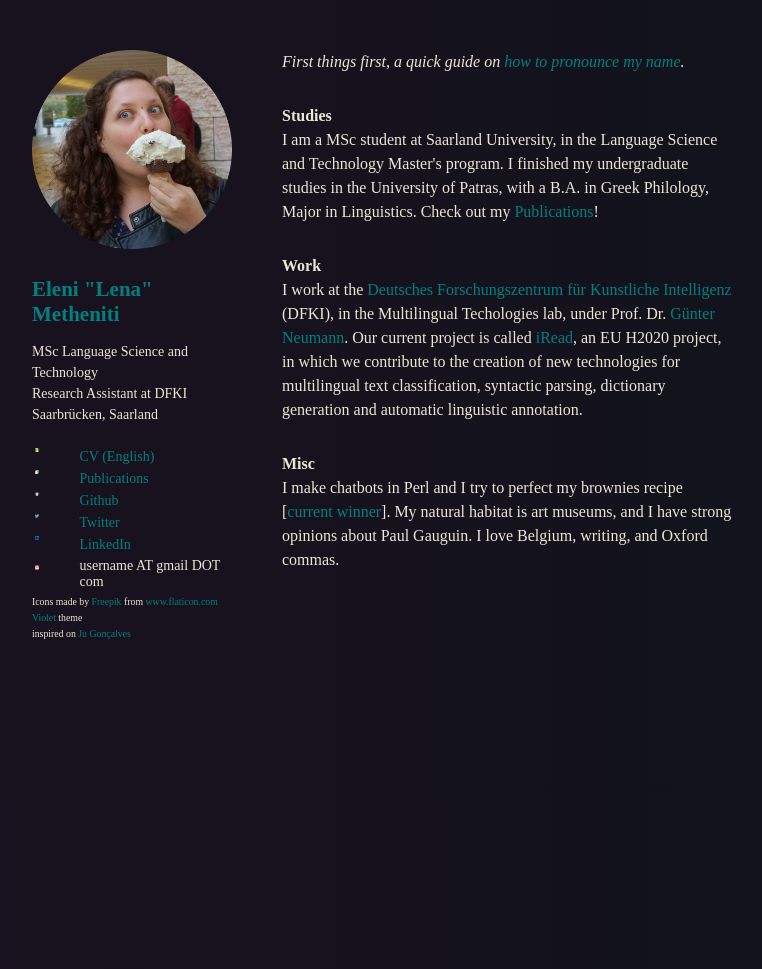
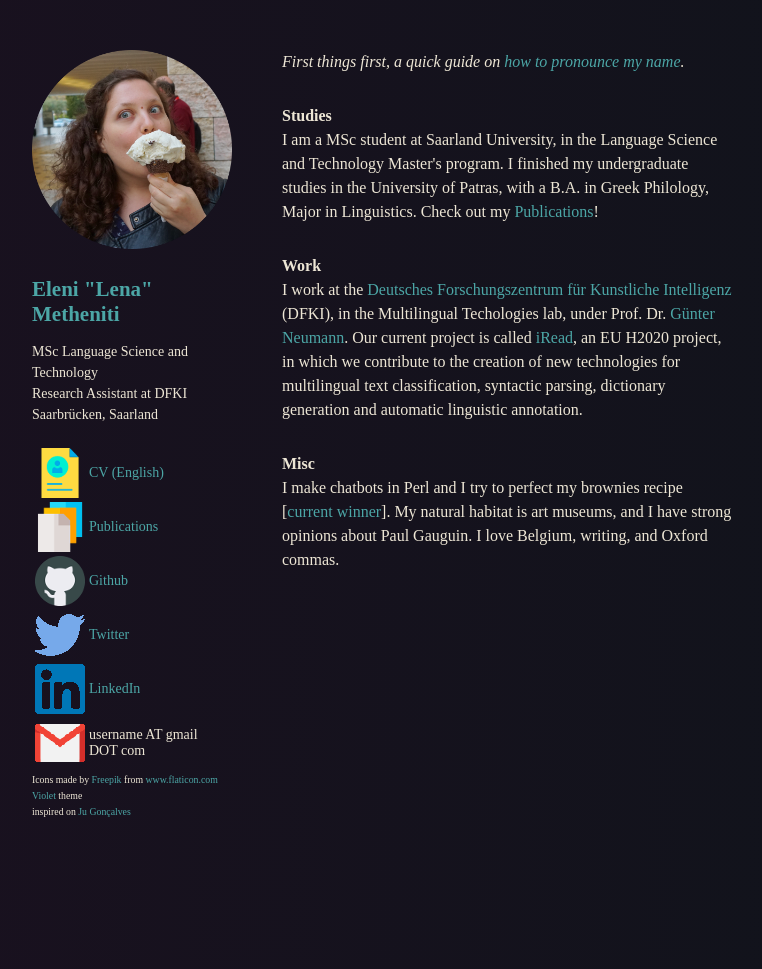
Before and after one commit to lenakmeth/lenakmeth.github.io, a Jekyll site: the page built from index.html, in a window 1280 px wide. Shown: the whole page, without its empty margins (68-830 px from the left). Built offline with Jekyll 4.4.1, drawn with Linux system fonts in a browser that asks for light colours; before the commit the page ends 900 px from its top, so only the background shows below that.

Commit message:
light teal

```diff
--- a/_sass/header.sass
+++ b/_sass/header.sass
@@ -14,7 +14,8 @@ header
     margin-bottom: 10px
 
   div
-    width: 10%
+    width: 50px
+    height: 50px
     margin-bottom: 0px
 
   nav ul
--- a/_sass/variables.sass
+++ b/_sass/variables.sass
@@ -1,6 +1,6 @@
 $font: "Playfair Display", serif
 
-$alpha: #008080
+$alpha: #4CA6A6
 $beta: #ede6d5
 $gama: #fcd174
 
```
